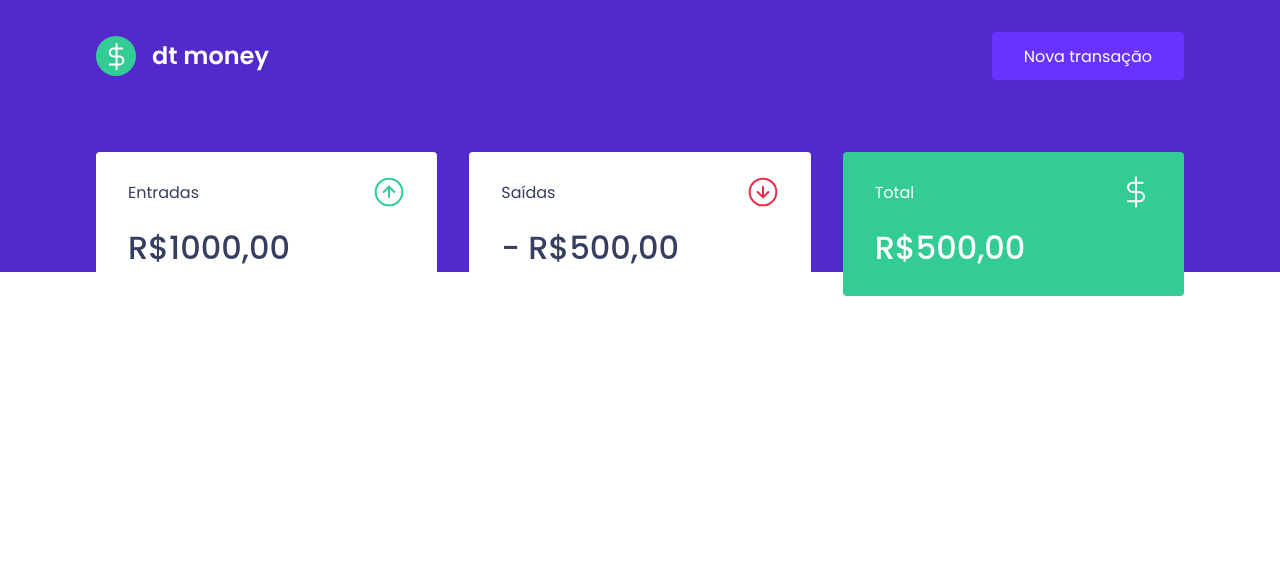
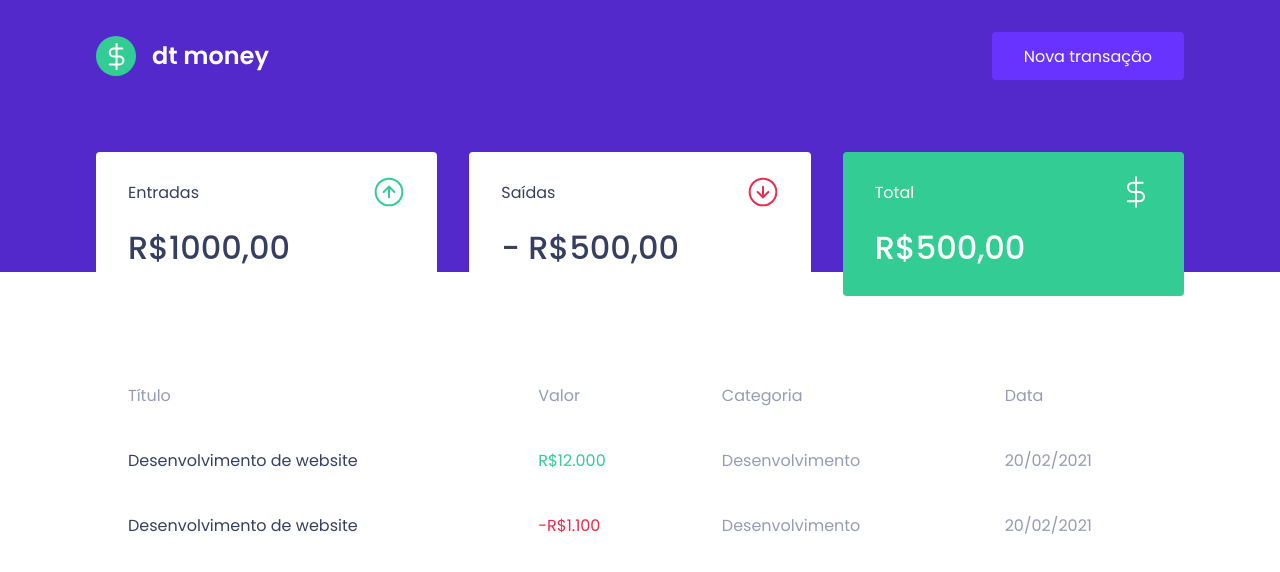
Before and after one commit to Gildinei/rocketseat-ignite-gsa-money, a React (Create React App) app: page / in a window 1280 px wide. Shown: the top 572 px of the page. Built offline with nearby package versions, Linux system fonts and the light colour scheme.

Commit message:
Adiciona Dashboard e Tabela de transações

```diff
--- a/src/components/Dashboard/index.tsx
+++ b/src/components/Dashboard/index.tsx
@@ -1,10 +1,13 @@
 import { Summary } from "../Summay";
+import { TransactionsTable } from "../TransactionsTable";
+
 import { Container } from "./styles";
 
 export function Dashboard() {
     return (
         <Container>
             <Summary />
+            <TransactionsTable />
         </Container>
     );
 };
--- /dev/null
+++ b/src/components/TransactionsTable/index.tsx
@@ -0,0 +1,34 @@
+import { Container } from "./styles";
+
+
+export function TransactionsTable() {
+    return (
+        <Container>
+            <table>
+                <thead>
+                    <tr>
+                        <th>Título</th>
+                        <th>Valor</th>
+                        <th>Categoria</th>
+                        <th>Data</th>
+                    </tr>
+                </thead>
+
+                <tbody>
+                    <tr>
+                        <td>Desenvolvimento de website</td>
+                        <td className="deposit">R$12.000</td>
+                        <td>Desenvolvimento</td>
+                        <td>20/02/2021</td>
+                    </tr>
+                    <tr>
+                        <td>Desenvolvimento de website</td>
+                        <td className="withdraw">-R$1.100</td>
+                        <td>Desenvolvimento</td>
+                        <td>20/02/2021</td>
+                    </tr>
+                </tbody>
+            </table>
+        </Container>
+    );
+};
--- /dev/null
+++ b/src/components/TransactionsTable/styles.ts
@@ -0,0 +1,34 @@
+import styled from "styled-components";
+
+export const Container = styled.div`
+    margin-top: 4rem;
+    table {
+        width: 100%;
+        border-spacing: 0 0.5rem;
+        th {
+            color: var(--text-body);
+            font-weight: 400;
+            padding: 1rem 2rem;
+            text-align: left;
+            line-height: 1.5rem;
+        }
+
+        td {
+            padding: 1rem 2rem;
+            border: 0;
+            background: var(--shape);
+            color: var(--text-body);
+            border-radius: 0.2rem;
+
+            &:first-child {
+            color: var(--text-title);
+        }
+        &.deposit {
+            color: var(--green);
+        }
+        &.withdraw {
+            color: var(--red);
+        }
+        }
+    }
+`;
--- a/src/styles/global.ts
+++ b/src/styles/global.ts
@@ -9,7 +9,6 @@
         --blue-light: #6933ff;
         --text-title: #363f5f;
         --text-body: #969cb3;
-        --background: #f0f2f5;
         --shape: #ffffff;
     }
 
```
